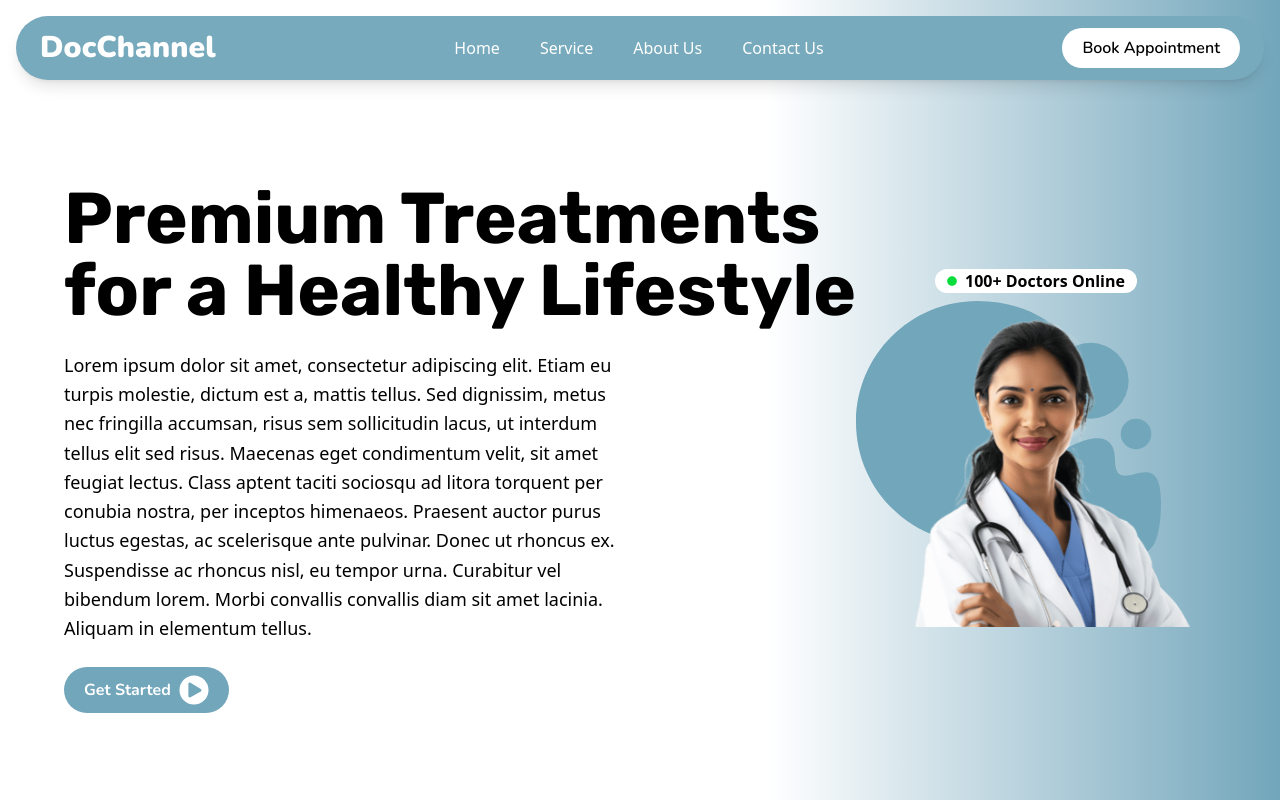
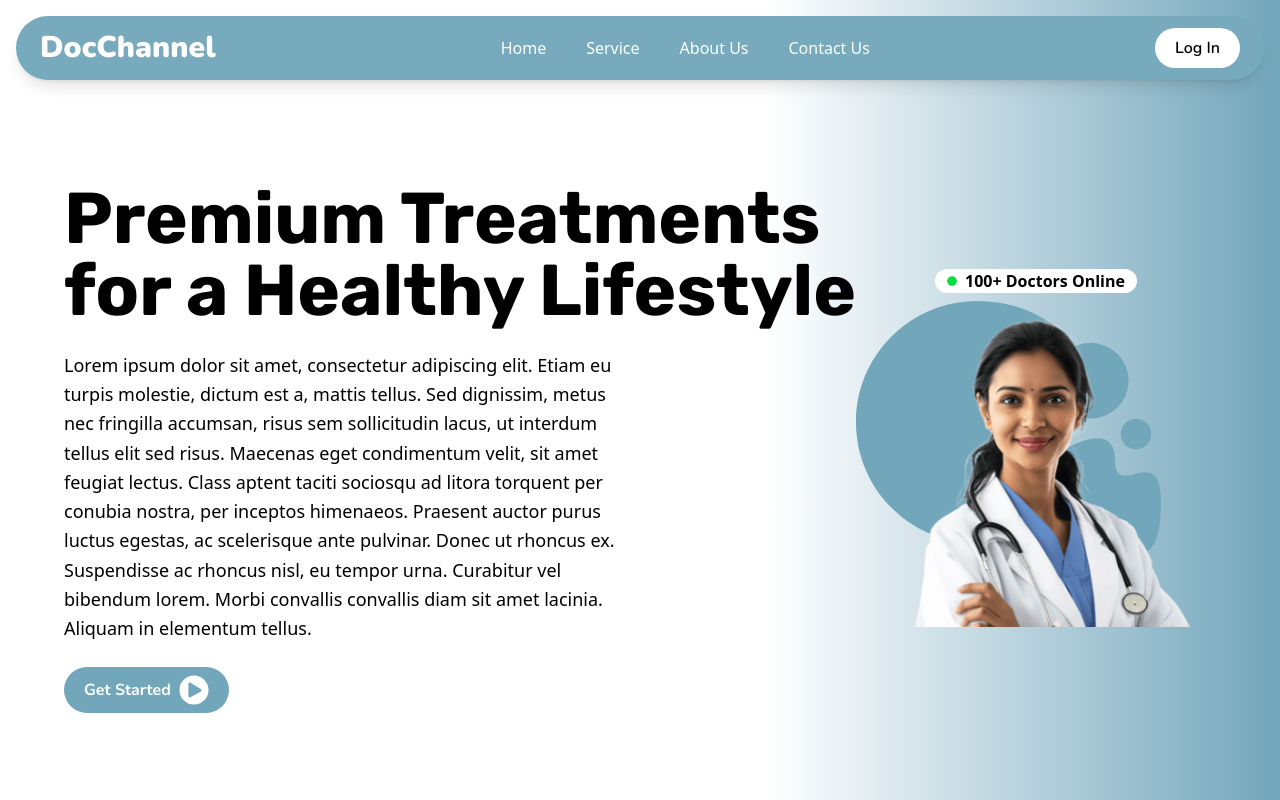
Before and after one commit to hiranyavith/docChannel, a React (Vite) app in the folder docchannel-frontend/: page / in a window 1280 px wide. Shown: the top 800 px of the page. Built offline with nearby package versions, Linux system fonts and the light colour scheme.

Commit message:
done react routes for login

```diff
--- a/docchannel-frontend/src/App.jsx
+++ b/docchannel-frontend/src/App.jsx
@@ -1,12 +1,14 @@
+import { Route, Routes } from "react-router-dom";
 import Home from "./pages/Home";
 import SignUp from "./pages/SignUp";
 
 function App() {
-
-
   return (
     <>
-      <Home/>
+      <Routes>
+        <Route path="/" element={<Home />} />
+        <Route path="/login" element={<SignUp />} />
+      </Routes>
       {/* <SignUp/> */}
     </>
   );
--- a/docchannel-frontend/src/components/NavBar/NavBar.jsx
+++ b/docchannel-frontend/src/components/NavBar/NavBar.jsx
@@ -3,9 +3,12 @@ import NavButton from "./NavButton";
 import NavItem from "./NavItem";
 import { TiThMenu } from "react-icons/ti";
 import { FaArrowRight } from "react-icons/fa";
+import { useNavigate } from "react-router-dom";
 
 function NavBar() {
   const [open, setOpen] = useState(false);
+  const [isSignIn, setIsSignIn] = useState(true);
+  const navigate = useNavigate();
   return (
     <div className="fixed top-0 left-0 right-0 z-50 px-4 pt-4">
       <nav className="max-w-7xl mx-auto bg-[#77aabc] rounded-full px-6 py-3 flex items-center justify-between shadow-lg">
@@ -33,7 +36,7 @@ function NavBar() {
         </div>
 
         <div className="hidden md:block">
-          <NavButton text="Book Appointment" />
+          {isSignIn ? <NavButton text="Log In" OnClick={() => navigate("/login")}/> : <NavButton text="Book Appointment" OnClick={() => navigate("/")} /> }
         </div>
       </nav>
 
--- a/docchannel-frontend/src/components/NavBar/NavButton.jsx
+++ b/docchannel-frontend/src/components/NavBar/NavButton.jsx
@@ -1,7 +1,7 @@
-function NavButton({ text }) {
+function NavButton({ text, OnClick }) {
   return (
     <>
-      <button className="bg-white text-[#000000] px-3 py-1 md:px-5 md:py-2 md:overflow-hidden rounded-full font-medium hover:bg-gray-100 transition font-nunito font-semibold">
+      <button onClick={OnClick} className="bg-white text-[#000000] px-3 py-1 md:px-5 md:py-2 md:overflow-hidden rounded-full font-medium hover:bg-gray-100 transition font-nunito font-semibold">
         {text}
       </button>
     </>
```
